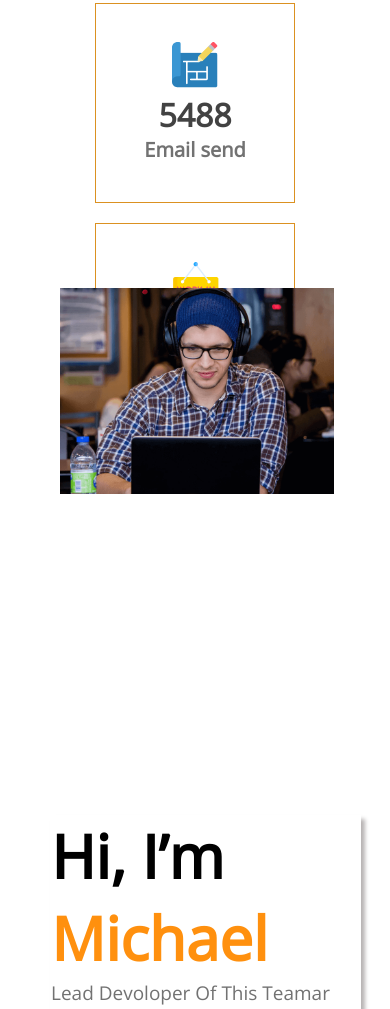
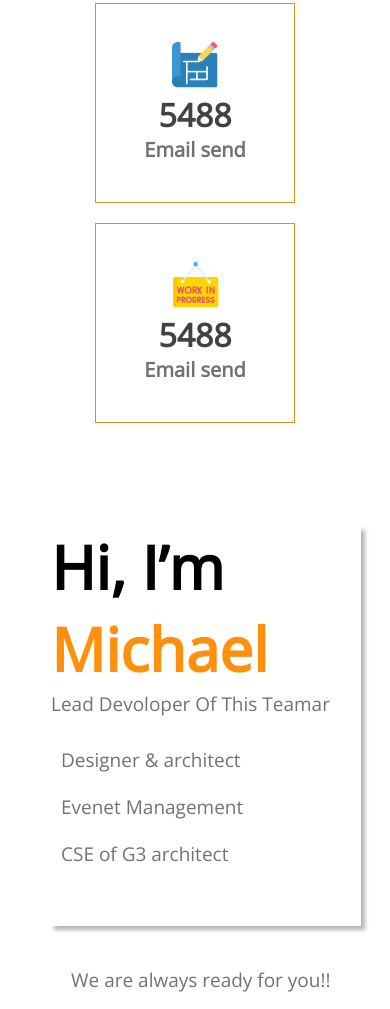
Before and after one commit to Arpa646/assignment-two, a plain HTML site: page index.html in a window 390 px wide. Shown: the part 4894-5903 px from the top of the page. Drawn offline with nearby package versions, Linux system fonts and the light colour scheme; a web font is replaced by a local one.

Commit message:
responsive end

```diff
--- a/style.css
+++ b/style.css
@@ -399,7 +399,7 @@ border: none;
 
 
     height: 600px;
-   flex-direction: column-reverse;
+   /* flex-direction: column; */
 
 
 }
@@ -415,8 +415,12 @@ border: none;
     height: 100%;
 
     padding-left: 40px;
-    padding-top: 342px;
+    padding-top: 53px;
+
 }
+/* .left-inner{
+    margin-top: -320px;
+} */
 .cv-btn{
     padding: 10px 20px;
     font-size: 16px;
@@ -426,22 +430,23 @@ border: none;
 }
 .bonus-section-right img{
 
- width: 90%;
+  width: 60%;
 
-  top: 120px;
-  margin-left: 30px;
+  top: 140px;
+  margin-left: 36px;
   /* margin-top: 10px;
    */
 
 }
 .bonus-section-right{
-    width: 78%;
+    /* width: 60%;
     height: 106%;
-
+background-color: #FF900E;
 
     margin-left: 30px;
     margin-top: -40px;
-    position: absolute;
+    position: absolute; */
+    display: none;
 
 }
 
@@ -481,7 +486,8 @@ border: none;
         width: 400px;
         margin: 0 auto;
         text-align: center;
-        margin-top: 378px;
+        margin-top: 153px;
+
      }
      .sponser-text h1{
   font-size: 30px;
```
